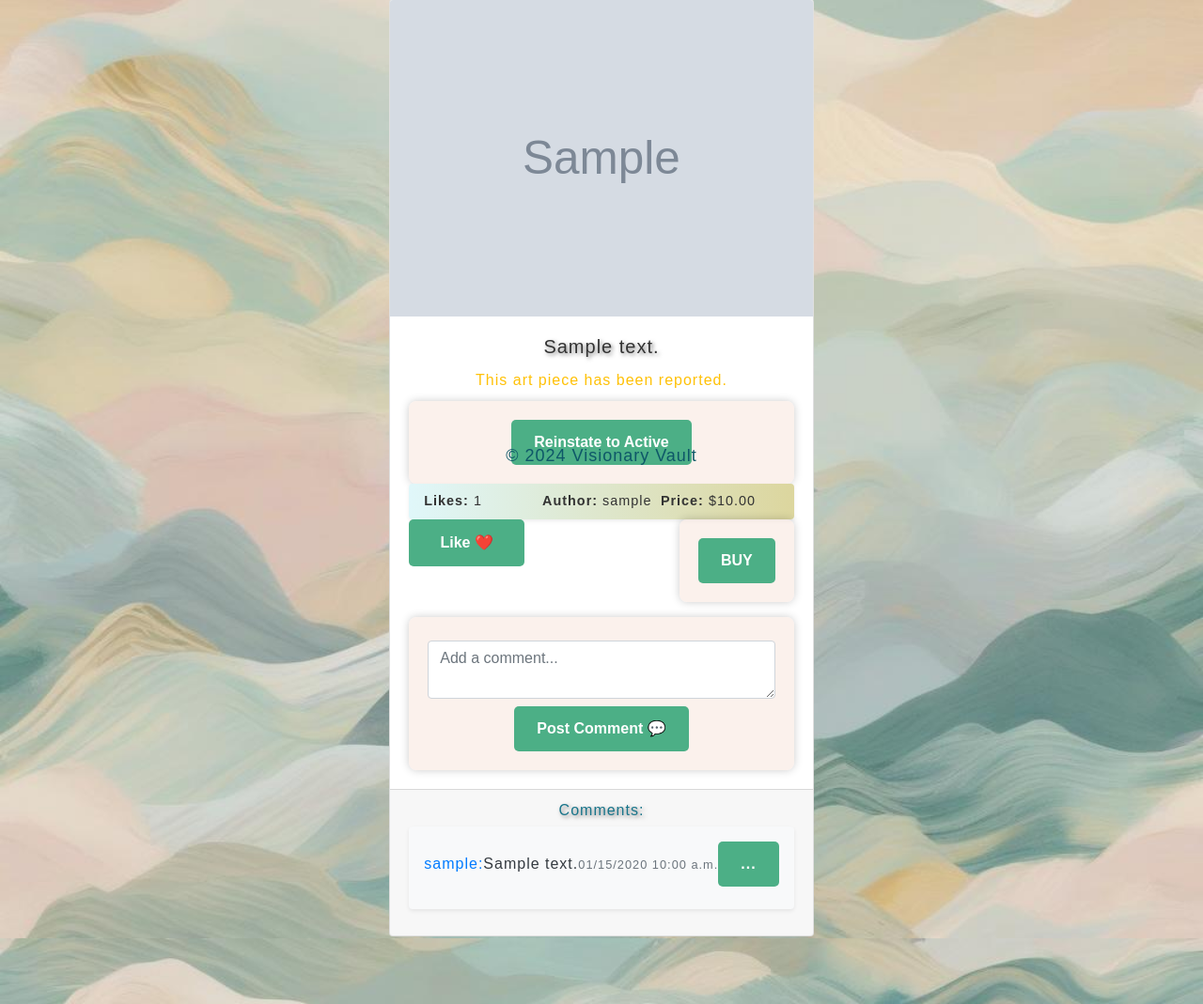
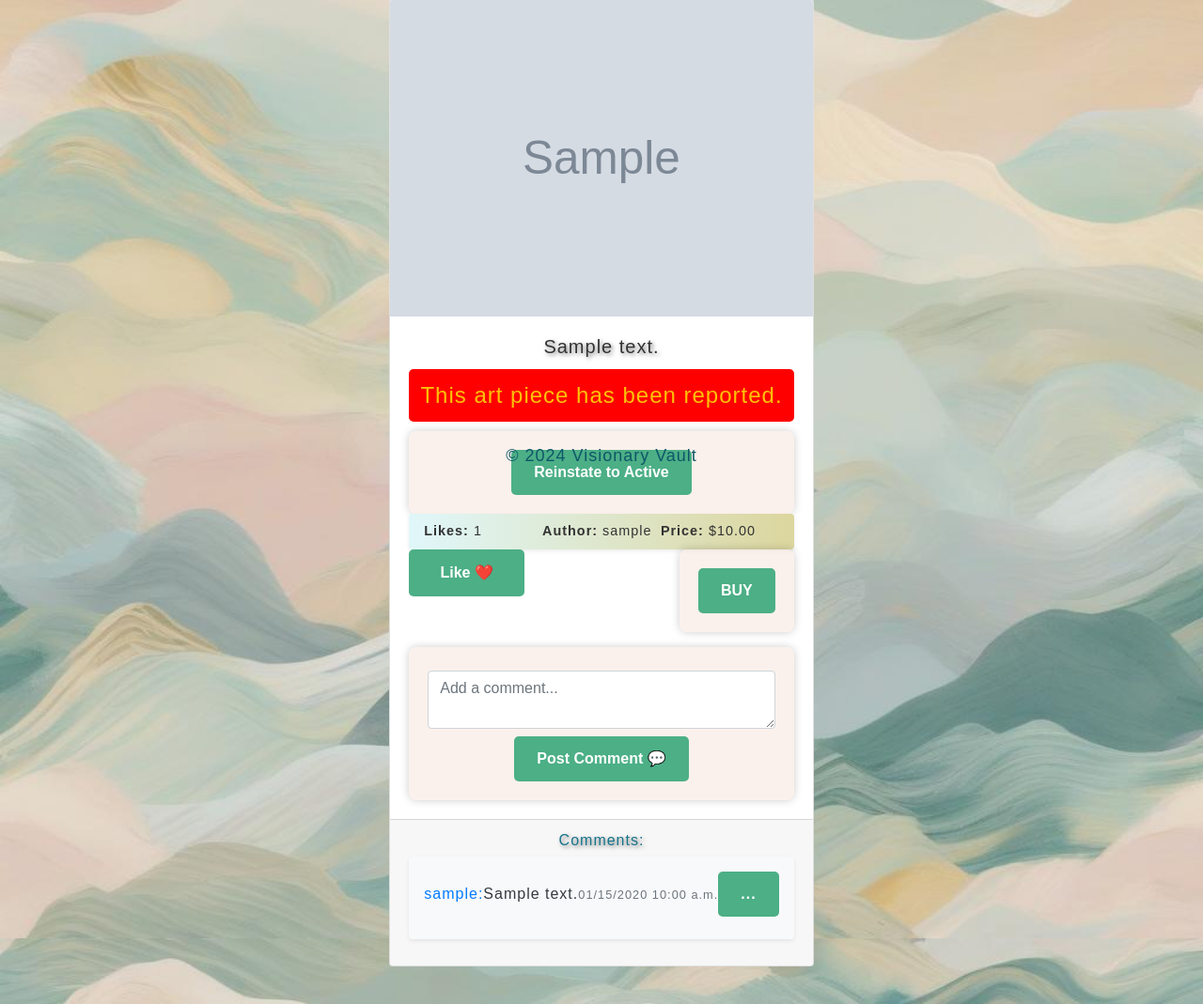
Before and after one commit to GeorgiPanayotov/VisionaryVault, a Django app: page /art/gallery/ in a window 1280 px wide. Shown: the part 281-1350 px from the top of the page at 94% size. Run offline with Django 5.2, Linux system fonts and the light colour scheme; a user stored in the database is signed in; tables that the repository leaves empty hold one stand-in row (values such as "Sample post"); grey boxes marked "Sample" are stand-in pictures; some libraries are stand-ins or nearby versions.

Commit message:
Fix: Improved CSS for report message

```diff
--- a/static/styles/custom.css
+++ b/static/styles/custom.css
@@ -132,3 +132,13 @@
 .art-piece-card .card-body {
     color: #333; /* Dark text for better visibility */
 }
+
+
+/* Custom reinstate button for Staff */
+.reported-message {
+    font-size: 24px;         /* Adjust text size */
+    background-color: red;   /* Set red background */
+    color: white;            /* Set white text color for contrast */
+    padding: 10px;          /* Add padding around the text */
+    border-radius: 5px;     /* Optional: add rounded corners */
+}
--- a/templates/art/art_gallery_list.html
+++ b/templates/art/art_gallery_list.html
@@ -29,7 +29,7 @@
                     <!-- Display if Art Piece is Reported -->
                     {% if art_piece.status == 'reported' %}
                         {% if user.is_staff %}
-                            <p class="text-warning">This art piece has been reported.</p>
+                            <p class="reported-message text-warning">This art piece has been reported.</p>
                            <form method="POST" action="{% url 'admin_unreport' art_piece.id %}">
                                 {% csrf_token %}
                                 <button type="submit" class="btn btn-warning">Reinstate to Active</button>
```
Also changed, not shown: media/Slavia.jpg (added), media/etihad-stadium-1.jpg (added).
